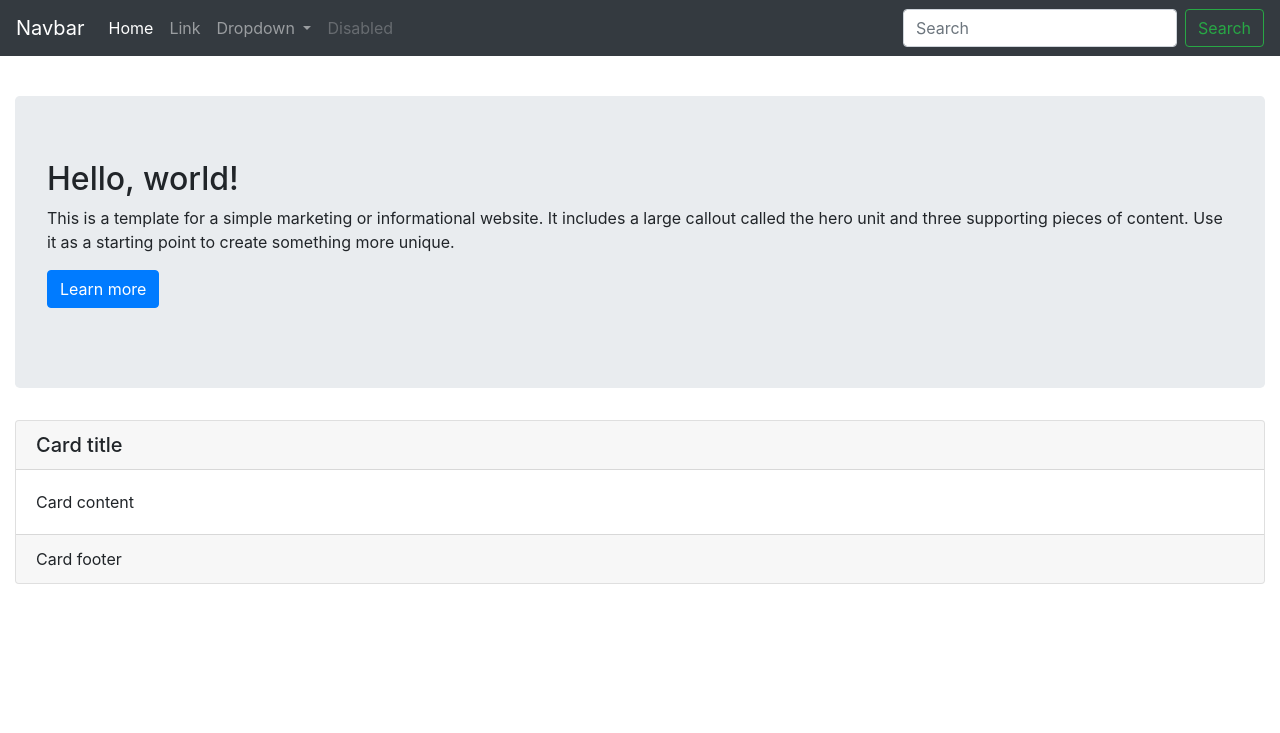
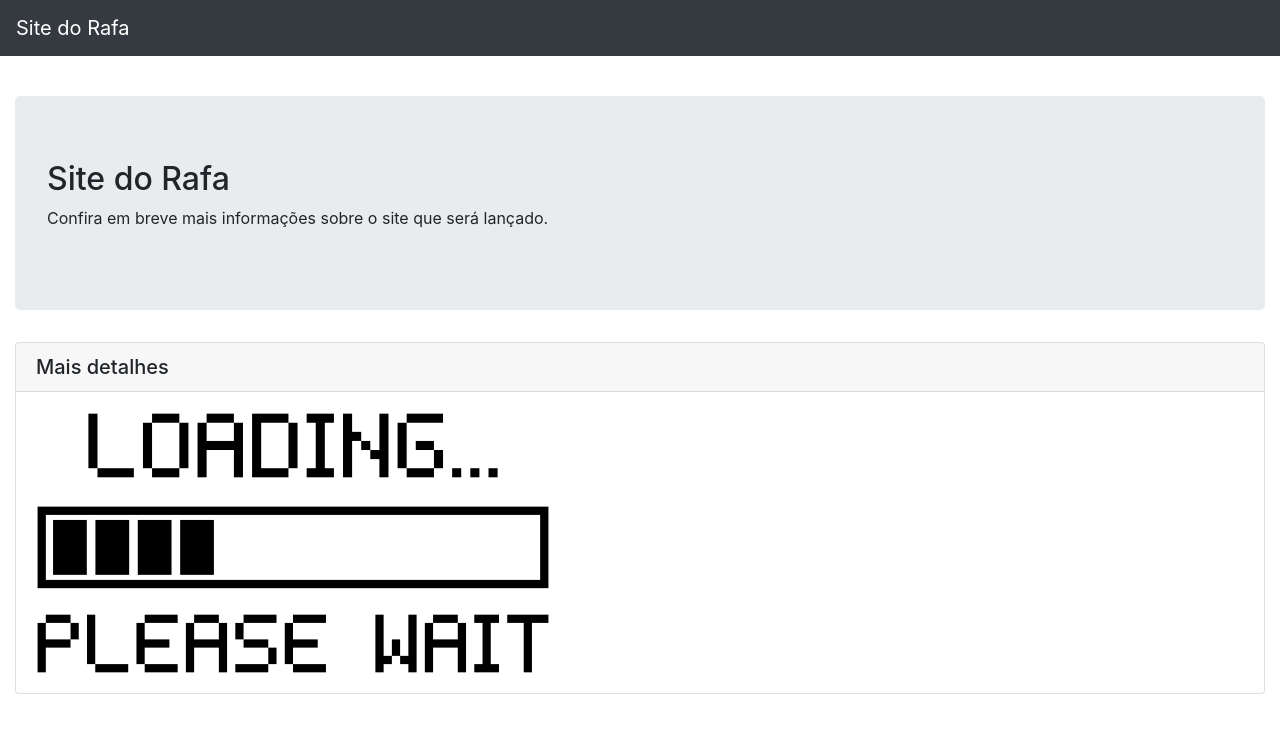
Before and after one commit to rafael1717y/sitedjango, a Django app: template pysite/base/templates/base/index.html in a window 1280 px wide. Shown: the top 733 px of the page. Run offline with Django 3.2, Linux system fonts and the light colour scheme; the template is opened without the code that fills it, so the values that code supplies are empty; some libraries are stand-ins or nearby versions.

Commit message:
Landing Page

```diff
--- a/pysite/base/templates/base/index.html
+++ b/pysite/base/templates/base/index.html
@@ -1,6 +1,6 @@
 {% load static %}
 <!DOCTYPE html>
-<html lang="en">
+<html lang="pt-br">
   <head>
     <meta charset="utf-8">
     <meta http-equiv="X-UA-Compatible" content="IE=edge">
@@ -8,9 +8,9 @@
 
     <title>Site do Rafa</title>
 
-    <meta name="description" content="Source code generated using layoutit.com">
-    <meta name="author" content="LayoutIt!">
-
+    <meta name="description" content="Página do site www.sitedorafa.com.br">
+    <meta name="author" content="Rafael Gomes">
+	<link rel="icon" type="image/png" href="{% static 'img/favicon.png' %}" />
     <link href="{% static 'css/bootstrap.min.css' %}" rel="stylesheet">
     <link href="{% static 'css/style.css' %}" rel="stylesheet">
 	<script src="{% static 'js/jquery.min.js' %}" ></script>
@@ -19,39 +19,16 @@
   </head>
   <body>
   <nav class="navbar navbar-expand-lg navbar-dark bg-dark">
-  <a class="navbar-brand" href="#">Navbar</a>
+  <a class="navbar-brand" href="{% url 'base:home' %}">Site do Rafa</a>
   <button class="navbar-toggler" type="button" data-toggle="collapse" data-target="#navbarSupportedContent" aria-controls="navbarSupportedContent" aria-expanded="false" aria-label="Toggle navigation">
     <span class="navbar-toggler-icon"></span>
   </button>
 
   <div class="collapse navbar-collapse" id="navbarSupportedContent">
     <ul class="navbar-nav mr-auto">
-      <li class="nav-item active">
-        <a class="nav-link" href="#">Home <span class="sr-only">(current)</span></a>
-      </li>
-      <li class="nav-item">
-        <a class="nav-link" href="#">Link</a>
-      </li>
-      <li class="nav-item dropdown">
-        <a class="nav-link dropdown-toggle" href="#" id="navbarDropdown" role="button" data-toggle="dropdown" aria-haspopup="true" aria-expanded="false">
-          Dropdown
-        </a>
-        <div class="dropdown-menu" aria-labelledby="navbarDropdown">
-          <a class="dropdown-item" href="#">Action</a>
-          <a class="dropdown-item" href="#">Another action</a>
-          <div class="dropdown-divider"></div>
-          <a class="dropdown-item" href="#">Something else here</a>
-        </div>
-      </li>
-      <li class="nav-item">
-        <a class="nav-link disabled" href="#" tabindex="-1" aria-disabled="true">Disabled</a>
-      </li>
+
     </ul>
-    <form class="form-inline my-2 my-lg-0">
-      <input class="form-control mr-sm-2" type="search" placeholder="Search" aria-label="Search">
-      <button class="btn btn-outline-success my-2 my-sm-0" type="submit">Search</button>
-    </form>
-  </div>
+    </div>
 </nav>
 
     <div class="container-fluid">
@@ -102,28 +79,24 @@
 
 			<div class="jumbotron">
 				<h2>
-					Hello, world!
+					Site do Rafa
 				</h2>
 				<p>
-					This is a template for a simple marketing or informational website. It includes a large callout called the hero unit and three supporting pieces of content. Use it as a starting point to create something more unique.
+					Confira em breve mais informações sobre o site que será lançado.
 				</p>
-				<p>
-					<a class="btn btn-primary btn-large" href="#">Learn more</a>
-				</p>
+
 			</div>
 			<div class="row">
 				<div class="col-md-12">
 					<div class="card">
 						<h5 class="card-header">
-							Card title
+							Mais detalhes
 						</h5>
 						<div class="card-body">
 							<p class="card-text">
-								Card content
+								<img src="{% static 'img/loading2.png' %}" />
+
 							</p>
-						</div>
-						<div class="card-footer">
-							Card footer
 						</div>
 					</div>
 				</div>
--- /dev/null
+++ b/pysite/base/urls.py
@@ -0,0 +1,7 @@
+from django.urls import path
+from pysite.base.views import home
+
+app_name = 'base'
+urlpatterns = [
+    path('', home, name='home'),
+]
--- a/pysite/urls.py
+++ b/pysite/urls.py
@@ -15,14 +15,11 @@ Including another URLconf
 """
 from django.conf import settings
 from django.contrib import admin
-from django.urls import path, include
-from pysite.base.views import home
-
+from django.urls import include, path
 
 urlpatterns = [
     path('admin/', admin.site.urls),
-    path('', home),
-
+    path('home', include('pysite.base.urls')),
 ]
 
 if settings.DEBUG:
```
Also changed, not shown: pysite/base/tests/test_home.py (+12 -5 lines), pysite/base/static/img/favicon.png (added), pysite/base/static/img/loading2.png (added).
